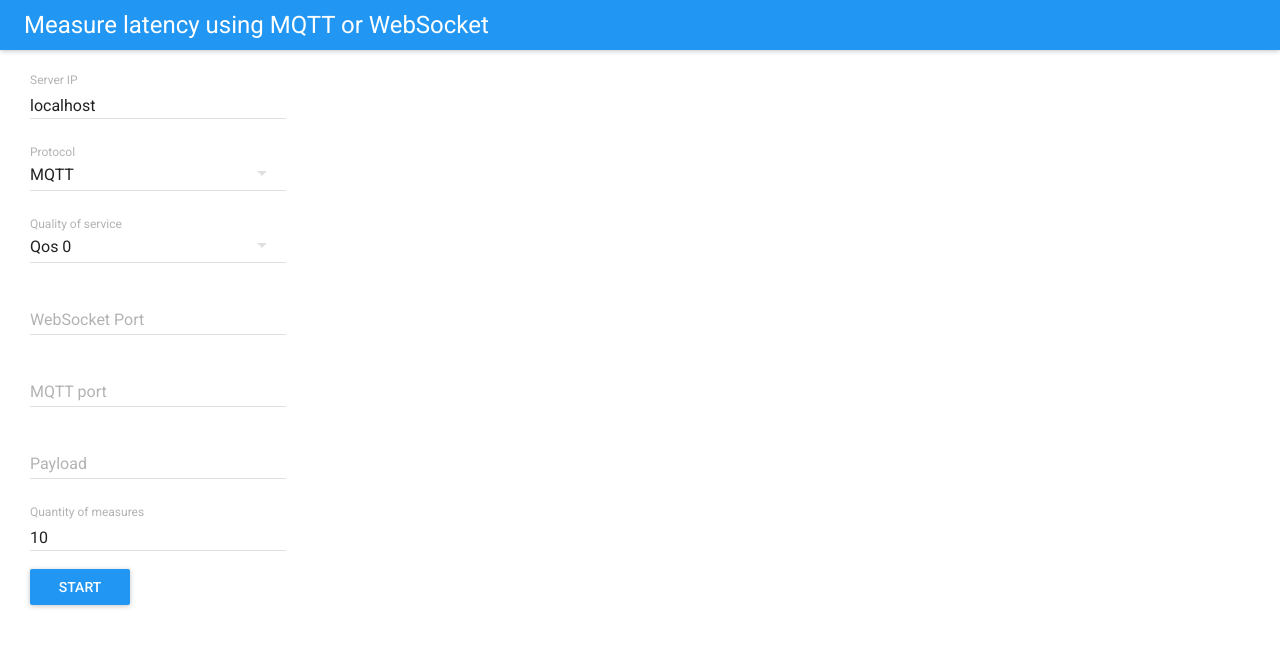
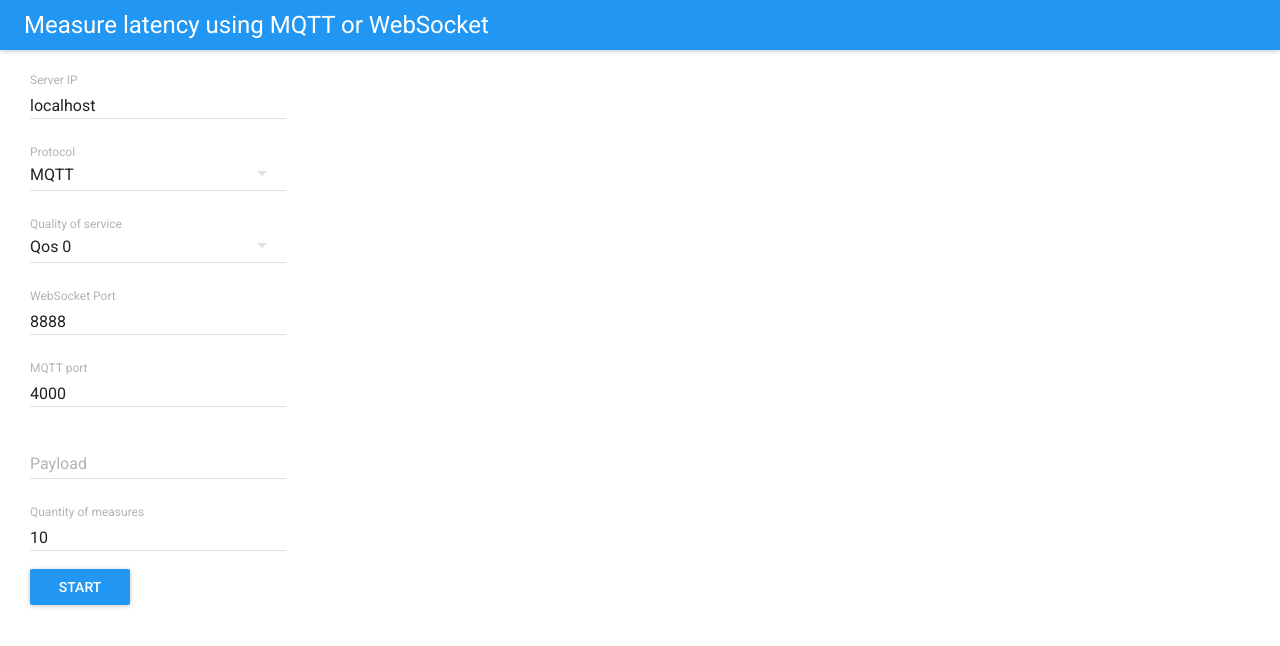
Before and after one commit to guigaoliveira/remote-test, a React (Create React App) app in the folder client/: page / in a window 1280 px wide. Shown: the top 646 px of the page. Built offline with nearby package versions, Linux system fonts and the light colour scheme.

Commit message:
Set default value in form and grid css

```diff
--- a/client/src/App.css
+++ b/client/src/App.css
@@ -9,7 +9,15 @@ h3 {
   font-weight: 400;
 }
 .content {
-  padding: 5px 30px;
+  padding: 5px 10px;
   display: flex;
-  justify-content: flex-start;
+  flex-wrap: wrap;
 }
+.grid {
+  flex-grow: 5;
+  flex-basis: 320px;
+  padding-bottom: 20px;
+  padding-left: 20px;
+  margin-bottom: 10px;
+  margin-right: 10px;
+}
--- a/client/src/App.js
+++ b/client/src/App.js
@@ -47,13 +47,13 @@ class App extends Component {
             showMenuIconButton={false}
           />
           <div className="content">
-            <div style={{ width: '300px' }}>
+            <div className="grid">
               <Settings
                 setValuesToPrint={this.setValuesToPrint}
                 setLoading={this.setLoading}
               />
             </div>
-            <div style={{ width: '100%', marginLeft: 50 }}>
+            <div className="grid">
               <Results
                 valuesToPrint={this.state.valuesToPrint}
                 loading={this.state.loading}
--- a/client/src/components/settings.jsx
+++ b/client/src/components/settings.jsx
@@ -176,7 +176,7 @@ class Settings extends Component {
           errorText={this.state.ipError}
           onChange={this.isRequired}
           onBlur={this.setIp}
-          defaultValue="localhost"
+          defaultValue={this.state.ip}
         />
         <SelectField
           floatingLabelText="Protocol"
@@ -201,12 +201,14 @@ class Settings extends Component {
           floatingLabelText="WebSocket Port"
           type="text"
           onBlur={this.setWsPort}
+          defaultValue={this.state.wsPort}
         />
         <TextField
           hintText="MQTT port"
           floatingLabelText="MQTT port"
           type="text"
           onBlur={this.setMqttPort}
+          defaultValue={this.state.mqttPort}
         />
         <TextField
           hintText="Payload"
@@ -221,7 +223,7 @@ class Settings extends Component {
           floatingLabelText="Quantity of measures"
           type="text"
           onBlur={this.setLimit}
-          defaultValue="10"
+          defaultValue={10}
         />
         <RaisedButton
           label="Start"
```
Also changed, not shown: 2 other files (tests, documents, lock files or other folders).
